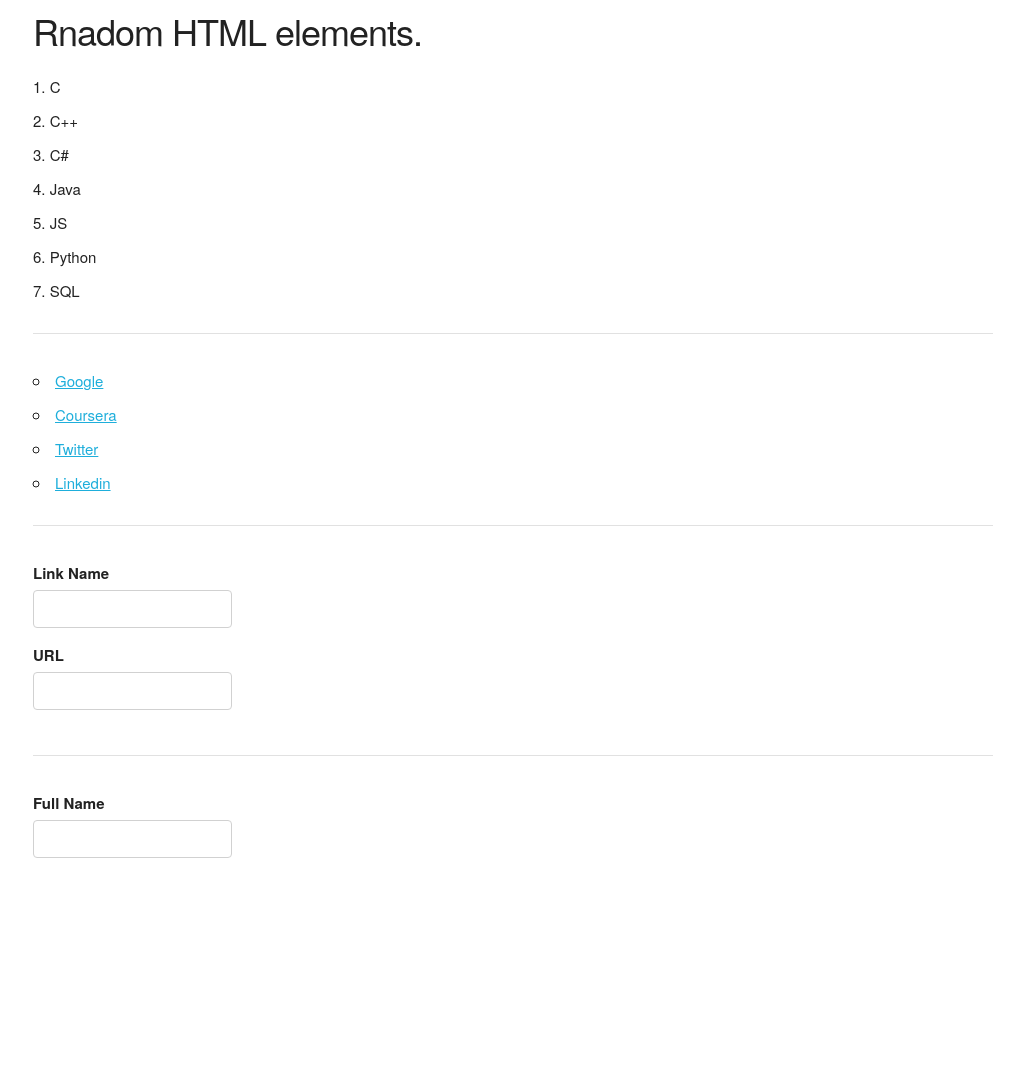
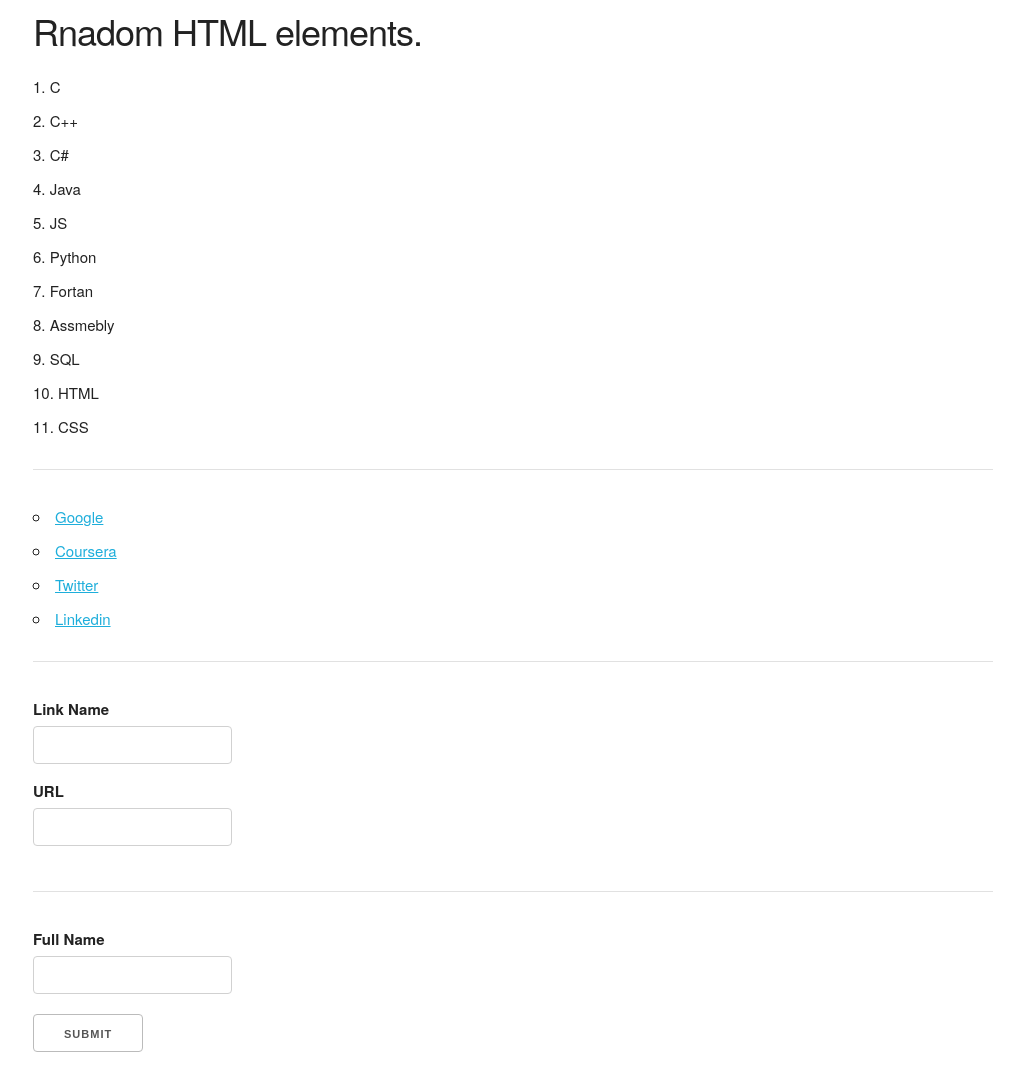
Before and after one commit to omarKaushru/Basic-JavaScript, a plain HTML site: page 10 DOM/index.html in a window 1280 px wide. Shown: the whole page, without its empty margins (127-1151 px from the left). Before the commit the page ends 906 px from the top, so only its background shows below. Drawn offline with nearby package versions, Linux system fonts and the light colour scheme.

Commit message:
Exploring the DOM little changes

```diff
--- a/10 DOM/index.html
+++ b/10 DOM/index.html
@@ -16,7 +16,11 @@
         <li>Java</li>
         <li>JS</li>
         <li>Python</li>
+        <li>Fortan</li>
+        <li>Assmebly</li>
         <li>SQL</li>
+        <li>HTML</li>
+        <li>CSS</li>
     </ol>
     <hr>
     <ul>
@@ -36,6 +40,8 @@
     <form action="" method="post">
         <label for="fullName">Full Name</label>
         <input type="text" name="fullName">
+        <label for="Button"></label>
+        <button type="submit">Submit</button>
     </form>
     </div>
 
```
